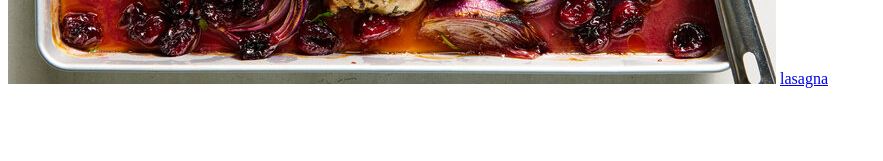
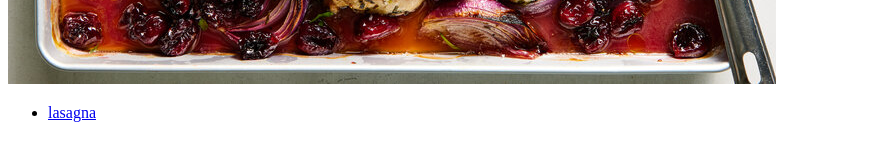
Before and after one commit to mAbdelkawy/odin-recipes, a plain HTML site: page index.html in a window 1280 px wide. Shown: the part 503-664 px from the top of the page, without its empty margins (0-883 px from the left). Drawn offline with Linux system fonts and the light colour scheme.

Commit message:
put meals in unorderd list

```diff
--- a/index.html
+++ b/index.html
@@ -7,6 +7,9 @@
 <body>
     <h1>Odin Recipes</h1>
     <img src="images/main photo.jpg" alt="the main recpe photo">
-    <a href="recipes/lasagna.html">lasagna</a>
+    <ul>
+        <li><a href="recipes/lasagna.html">lasagna</a></li>
+    </ul>
+
 </body>
 </html>
```
